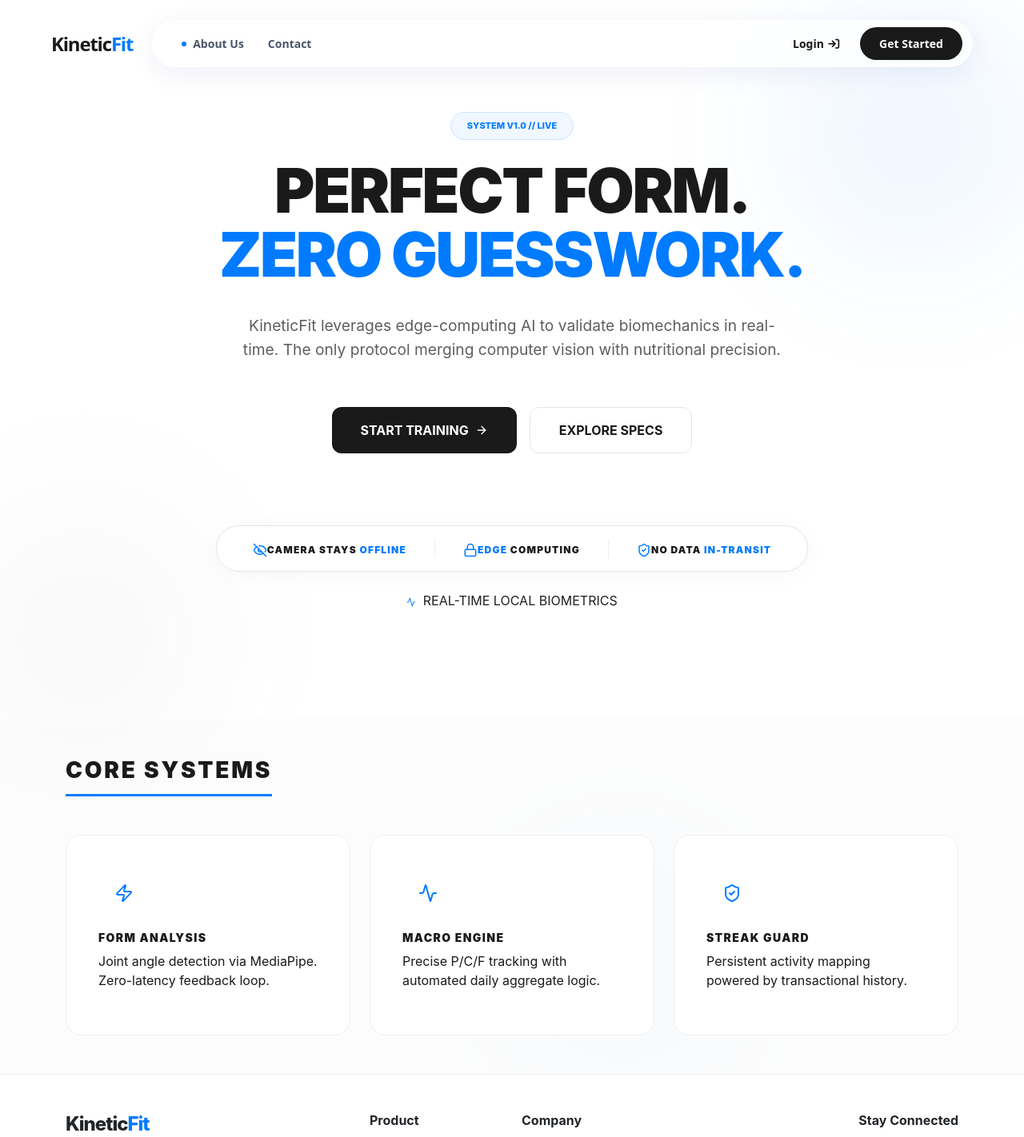
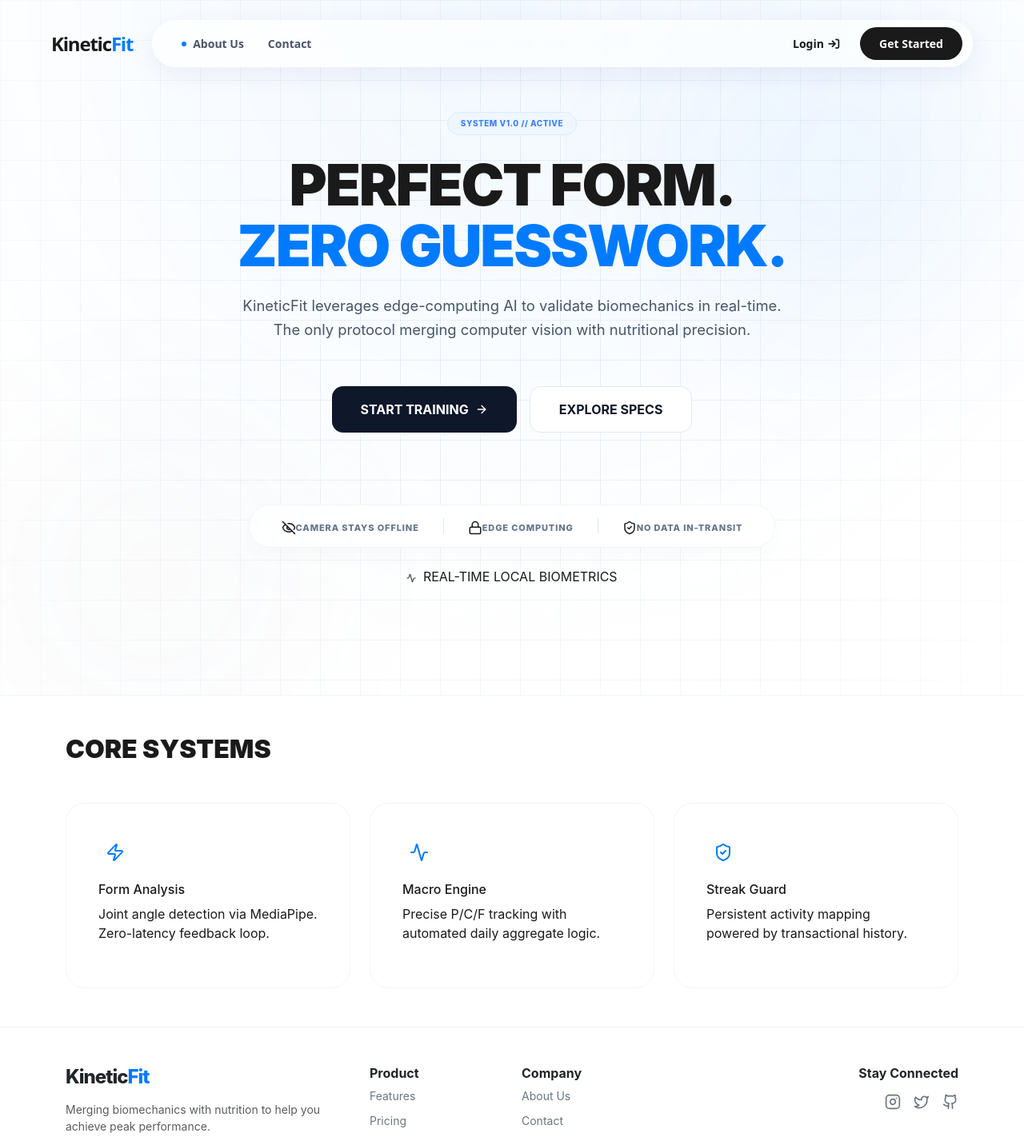
Before and after one commit to hk-Jr/kineticFit, a React (Vite) app in the folder frontend/: page / in a window 1280 px wide. Shown: the top 1422 px of the page at 80% size. Built offline with nearby package versions, Linux system fonts and the light colour scheme.

Commit message:
added diet functionalities in dashboard

```diff
--- a/frontend/src/Dashboard/Dashboard.css
+++ b/frontend/src/Dashboard/Dashboard.css
@@ -1,99 +1,155 @@
-/* --- HEATMAP STYLING --- */
-.heatmap-wrapper {
-  overflow: hidden;
-  border: 1px solid #edf2f7;
-}
-
-/* Force colors on the SVG rects */
-.react-calendar-heatmap rect.color-empty {
-  fill: #ebedf0; /* Light grey for empty days */
-}
-
-.react-calendar-heatmap rect.color-filled-green {
-  fill: #22c55e !important; /* Vivid Green for logged-in days */
-  rx: 2; /* Rounded corners for the blocks */
-  ry: 2;
-}
-
-/* Optional: Subtle hover effect on the blocks */
-.react-calendar-heatmap rect:hover {
-  stroke: #333;
-  stroke-width: 1px;
-}
-
-.streak-display {
-  display: flex;
-  align-items: center;
-}
-
-.tracking-wider {
-  letter-spacing: 0.05em;
-}
-
-/* --- DASHBOARD UI REFINEMENTS --- */
+/* Dashboard.css - Pro Layout */
 .dashboard-container {
   background-color: #f8fafc;
   min-height: 100vh;
 }
 
 .dashboard-hero {
-  background: linear-gradient(135deg, #0f172a 0%, #1e293b 100%);
-  border-bottom: 4px solid #3b82f6;
+  background: #0f172a;
+  padding-bottom: 80px;
 }
 
-.profile-avatar {
-  width: 80px;
-  height: 80px;
-  border: 3px solid rgba(59, 130, 246, 0.5);
-  box-shadow: 0 0 20px rgba(59, 130, 246, 0.3);
+.hero-insight-panel {
+  background: rgba(255, 255, 255, 0.04);
+  backdrop-filter: blur(12px);
+  border: 1px solid rgba(255, 255, 255, 0.1);
+  border-radius: 16px;
+  display: flex;
+  padding: 12px 24px;
+}
+.insight-item {
+  text-align: center;
+  min-width: 100px;
+}
+.insight-item .label {
+  display: block;
+  font-size: 10px;
+  font-weight: 800;
+  color: #94a3b8;
+}
+.insight-item .val {
+  font-size: 1.1rem;
+  font-weight: 700;
+  color: white;
+}
+.insight-sep {
+  width: 1px;
+  background: rgba(255, 255, 255, 0.1);
+  margin: 0 20px;
 }
 
-.welcome-box {
-  background: linear-gradient(135deg, #3b82f6 0%, #2563eb 100%);
-  border-radius: 20px;
-  color: white;
-  box-shadow: 0 10px 30px rgba(37, 99, 235, 0.2);
+/* Fixed Heatmap Width & Height */
+.heatmap-container-premium {
+  background: white;
+  padding: 24px;
+  border-radius: 24px;
+  margin-top: 15px;
+  max-width: 820px;
+  margin-left: auto;
+  margin-right: auto;
+  box-shadow: 0 10px 30px rgba(0, 0, 0, 0.15);
+}
+.heatmap-resizer {
+  height: 115px;
+  width: 100%;
+}
+.react-calendar-heatmap .color-empty {
+  fill: #f1f5f9;
+}
+.react-calendar-heatmap .color-filled-green {
+  fill: #10b981;
 }
 
-.action-card {
+/* Symmetrical Feature Cards */
+.content-lift {
+  margin-top: -50px;
+}
+
+.feature-card-premium {
   background: white;
   padding: 30px;
-  border-radius: 24px;
-  border: 1px solid #e2e8f0;
-  cursor: pointer;
+  border-radius: 28px;
+  border: 1px solid #f1f5f9;
   transition: all 0.3s ease;
+  min-height: 340px; /* Forces both cards to same size */
+  display: flex;
+  flex-direction: column;
+}
+.feature-card-premium:hover {
+  transform: translateY(-8px);
+  box-shadow: 0 15px 35px rgba(0, 0, 0, 0.06);
 }
 
-.action-card:hover {
-  transform: translateY(-8px);
-  box-shadow: 0 20px 40px rgba(0, 0, 0, 0.08);
-  border-color: #3b82f6;
+/* Diet Log Contrast */
+.mini-log-item {
+  display: flex;
+  justify-content: space-between;
+  padding: 10px 0;
+  border-bottom: 1px solid #f8fafc;
+}
+.food-name {
+  color: #1e293b;
+  font-weight: 600;
+  font-size: 14px;
+}
+.food-cal {
+  color: #10b981;
+  font-weight: 800;
+  font-size: 14px;
+}
+
+/* Aligned Buttons */
+.mt-auto {
+  margin-top: auto !important;
+}
+
+.btn-action-primary,
+.btn-action-success {
+  width: 100%;
+  border: none;
+  padding: 12px;
+  border-radius: 12px;
+  font-weight: 700;
+  color: white;
+}
+.btn-action-primary {
+  background: #1e293b;
+}
+.btn-action-success {
+  background: #10b981;
 }
 
 .icon-box {
-  width: 64px;
-  height: 64px;
-  border-radius: 18px;
+  width: 42px;
+  height: 42px;
+  border-radius: 12px;
   display: flex;
   align-items: center;
   justify-content: center;
-  margin-bottom: 20px;
 }
-
-.workout .icon-box {
+.bg-blue {
   background: #3b82f6;
 }
-.diet .icon-box {
+.bg-green {
   background: #10b981;
 }
-
-.btn-action {
-  background: #0f172a;
-  color: white;
-  border: none;
-  padding: 10px 24px;
-  border-radius: 12px;
-  font-size: 14px;
-  font-weight: 600;
-  margin-top: 15px;
+.tag {
+  font-size: 10px;
+  font-weight: 900;
+  color: #94a3b8;
 }
+.streak-pill-mini {
+  background: rgba(59, 130, 246, 0.15);
+  color: #60a5fa;
+  padding: 4px 12px;
+  border-radius: 50px;
+  font-size: 12px;
+}
+.badge-elite {
+  background: rgba(59, 130, 246, 0.1);
+  color: #3b82f6;
+  padding: 4px 8px;
+  border-radius: 4px;
+  font-size: 10px;
+  font-weight: 800;
+}
--- a/frontend/src/components/LandingPage.css
+++ b/frontend/src/components/LandingPage.css
@@ -1,12 +1,12 @@
-/* --- Global Container Fix --- */
+/* --- 1. CORE LAYOUT --- */
 .landing-page-root {
   font-family: "Inter", sans-serif;
   color: #1a1a1a;
   background-color: #ffffff;
-  padding-top: 140px; /* Space for the floating glass navbar */
-  overflow-x: hidden;
+  padding-top: 140px;
   position: relative;
   min-height: 100vh;
+  overflow-x: hidden;
 }
 
 .fw-black {
@@ -16,214 +16,210 @@
   color: #007bff !important;
 }
 
-/* --- Background Animations --- */
-.bg-animations {
+/* --- 2. THE BACKGROUND SYSTEM (Unified) --- */
+.bg-canvas {
+  position: absolute;
+  inset: 0;
+  z-index: 0; /* Changed to 0 so it stays behind content but stays visible */
+  pointer-events: none;
+  background-color: #ffffff;
+}
+
+/* THE GRID - Now with visibility fix */
+.subtle-grid {
+  position: absolute;
+  inset: 0;
+  /* Increased opacity to 0.08 for visibility. Changed color to a slightly darker blue-grey */
+  background-image:
+    linear-gradient(to right, rgba(0, 86, 179, 0.08) 1px, transparent 1px),
+    linear-gradient(to bottom, rgba(0, 86, 179, 0.08) 1px, transparent 1px);
+  background-size: 50px 50px;
+
+  /* This mask ensures it's strongest under the hero text and fades out */
+  mask-image: radial-gradient(circle at 50% 30%, black 20%, transparent 85%);
+  -webkit-mask-image: radial-gradient(
+    circle at 50% 30%,
+    black 20%,
+    transparent 85%
+  );
+}
+
+.radial-glow {
   position: absolute;
   top: 0;
-  left: 0;
+  left: 50%;
+  transform: translateX(-50%);
   width: 100%;
-  height: 100%;
-  z-index: 0;
-  overflow: hidden;
-  pointer-events: none;
+  height: 900px;
+  background: radial-gradient(
+    circle at 50% 0%,
+    rgba(0, 123, 255, 0.05) 0%,
+    transparent 75%
+  );
+  z-index: -1;
 }
 
+/* --- 3. ANIMATED BLOBS --- */
 .blob {
   position: absolute;
-  width: 500px;
-  height: 500px;
-  background: radial-gradient(
-    circle,
-    rgba(0, 123, 255, 0.07) 0%,
-    rgba(255, 255, 255, 0) 70%
-  );
+  width: 600px;
+  height: 600px;
   border-radius: 50%;
-  filter: blur(60px);
-  animation: float 20s infinite alternate ease-in-out;
+  filter: blur(100px);
+  z-index: -2;
+  opacity: 0.6;
+  animation: float-refined 20s infinite alternate ease-in-out;
 }
 
 .blob-1 {
   top: -100px;
-  right: -100px;
+  right: -5%;
   background: radial-gradient(
     circle,
-    rgba(0, 123, 255, 0.08) 0%,
-    rgba(255, 255, 255, 0) 70%
+    rgba(0, 123, 255, 0.12) 0%,
+    transparent 70%
   );
 }
+
 .blob-2 {
-  top: 40%;
-  left: -150px;
+  top: 30%;
+  left: -10%;
   background: radial-gradient(
     circle,
-    rgba(100, 100, 100, 0.05) 0%,
-    rgba(255, 255, 255, 0) 70%
+    rgba(100, 116, 139, 0.08) 0%,
+    transparent 70%
   );
-  animation-duration: 25s;
-}
-.blob-3 {
-  bottom: -100px;
-  right: 20%;
-  background: radial-gradient(
-    circle,
-    rgba(0, 123, 255, 0.06) 0%,
-    rgba(255, 255, 255, 0) 70%
-  );
-  animation-duration: 30s;
+  animation-delay: -5s;
 }
 
-@keyframes float {
+@keyframes float-refined {
   0% {
-    transform: translate(0, 0) scale(1);
+    transform: translate(0, 0) rotate(0deg);
   }
   100% {
-    transform: translate(50px, 100px) scale(1.1);
+    transform: translate(40px, 60px) rotate(15deg);
   }
 }
 
-/* --- Hero Layout --- */
+/* --- 4. HERO CONTENT --- */
 .hero-section {
   position: relative;
-  z-index: 1; /* Content sits above blobs */
+  z-index: 10; /* Ensures text is always on top */
   padding-bottom: 120px;
 }
 
 .hero-main-title {
-  font-size: 4.8rem;
+  font-size: clamp(2.5rem, 8vw, 4.5rem);
   line-height: 1.05;
   letter-spacing: -0.03em;
-  margin-bottom: 2rem;
+  margin-bottom: 1.5rem;
 }
 
 .hero-description {
   max-width: 700px;
-  font-size: 1.2rem;
+  font-size: 1.15rem;
   line-height: 1.6;
-  opacity: 0.7;
+  color: #475569;
   margin-bottom: 3.5rem;
 }
 
-/* --- Buttons & Pills --- */
+/* --- 5. UI ELEMENTS --- */
 .hero-btn-group {
   margin-bottom: 90px;
 }
 
 .btn-solid-dark {
-  background: #1a1a1a;
+  background: #0f172a;
   color: white;
   border: none;
   padding: 16px 36px;
-  border-radius: 12px;
+  border-radius: 14px;
   font-weight: 700;
-  display: flex;
+  display: inline-flex;
   align-items: center;
-  transition: transform 0.2s ease;
+  transition: all 0.2s ease;
 }
+
 .btn-solid-dark:hover {
   transform: translateY(-2px);
+  background: #1e293b;
+  box-shadow: 0 10px 20px rgba(15, 23, 42, 0.1);
 }
 
 .btn-outline-light {
-  background: rgba(255, 255, 255, 0.8);
-  color: #1a1a1a;
-  border: 1px solid #e1e4e8;
+  background: white;
+  color: #0f172a;
+  border: 1px solid #e2e8f0;
   padding: 16px 36px;
-  border-radius: 12px;
+  border-radius: 14px;
   font-weight: 700;
+  transition: all 0.2s ease;
 }
 
-/* --- Privacy Pill Bar --- */
+.btn-outline-light:hover {
+  background: #f8fafc;
+}
+
+/* Privacy Pill */
 .privacy-pill-bar {
   display: inline-flex;
   align-items: center;
-  background: rgba(255, 255, 255, 0.9);
-  backdrop-filter: blur(10px);
-  border: 1px solid #e1e4e8;
-  padding: 16px 45px;
+  background: rgba(255, 255, 255, 0.8);
+  backdrop-filter: blur(12px);
+  border: 1px solid #f1f5f9;
+  padding: 14px 40px;
   border-radius: 100px;
-  box-shadow: 0 4px 30px rgba(0, 0, 0, 0.03);
+  box-shadow: 0 10px 25px rgba(0, 0, 0, 0.02);
 }
 
 .pill-text {
-  font-weight: 900;
-  font-size: 12px;
-  letter-spacing: 0.1em;
+  font-weight: 800;
+  font-size: 11px;
+  letter-spacing: 0.08em;
   text-transform: uppercase;
+  color: #64748b;
 }
 
 .vertical-divider {
   width: 1px;
-  height: 24px;
-  background: #eee;
-  margin: 0 35px;
+  height: 20px;
+  background: #e2e8f0;
+  margin: 0 30px;
 }
 
-.icon-blue {
-  color: #007bff !important;
+/* Version Badge */
+.version-badge {
+  display: inline-block;
+  background: #eff6ff;
+  color: #3b82f6;
+  padding: 6px 16px;
+  border-radius: 50px;
+  font-size: 10px;
+  font-weight: 800;
+  border: 1px solid #dbeafe;
+  letter-spacing: 0.05em;
 }
 
-/* --- Core Systems Section --- */
+/* --- 6. CORE SYSTEMS SECTION --- */
 .core-features-section {
   position: relative;
   z-index: 1;
-  background-color: rgba(250, 250, 250, 0.5);
-  backdrop-filter: blur(5px);
+  background: white;
+  border-top: 1px solid #f1f5f9;
   padding: 100px 0;
 }
 
-.core-systems-heading {
-  font-size: 28px;
-  border-bottom: 3px solid #007bff;
-  display: inline-block;
-  padding-bottom: 12px;
-  letter-spacing: 0.1em;
-}
-
 .feature-card-item {
-  background: white;
+  background: #ffffff;
   padding: 2.5rem;
-  border-radius: 20px;
-  border: 1px solid #f0f0f0;
+  border-radius: 24px;
+  border: 1px solid #f1f5f9;
   height: 100%;
   transition: all 0.3s ease;
 }
 
 .feature-card-item:hover {
-  transform: translateY(-10px);
-  border-color: #007bff;
-  box-shadow: 0 20px 40px rgba(0, 123, 255, 0.06);
+  transform: translateY(-8px);
+  border-color: #3b82f6;
+  box-shadow: 0 20px 40px rgba(59, 130, 246, 0.05);
 }
-
-.feature-card-title {
-  font-weight: 900;
-  text-transform: uppercase;
-  font-size: 14px;
-  letter-spacing: 0.1em;
-}
-
-/* --- Utilities --- */
-.version-badge {
-  display: inline-block;
-  background: #f0f7ff;
-  color: #007bff;
-  padding: 8px 20px;
-  border-radius: 50px;
-  font-size: 11px;
-  font-weight: 800;
-  border: 1px solid #d0e5ff;
-}
-
-.pulse-anim {
-  animation: soft-pulse 3s infinite ease-in-out;
-}
-@keyframes soft-pulse {
-  0%,
-  100% {
-    opacity: 1;
-    transform: scale(1);
-  }
-  50% {
-    opacity: 0.6;
-    transform: scale(1.02);
-  }
-}
--- a/frontend/src/components/LandingPage.jsx
+++ b/frontend/src/components/LandingPage.jsx
@@ -15,17 +15,17 @@
 
   return (
     <div className="landing-page-root">
-      {/* --- Subtle Background Animations --- */}
-      <div className="bg-animations">
+      {/* --- REFINED BACKGROUND LAYER --- */}
+      <div className="bg-canvas">
+        <div className="subtle-grid"></div>
+        <div className="radial-glow"></div>
         <div className="blob blob-1"></div>
         <div className="blob blob-2"></div>
-        <div className="blob blob-3"></div>
       </div>
 
-      {/* Hero Section */}
       <section className="hero-section text-center">
         <div className="container position-relative">
-          <div className="version-badge mb-4">SYSTEM V1.0 // LIVE</div>
+          <div className="version-badge mb-4">SYSTEM V1.0 // ACTIVE</div>
 
           <h1 className="hero-main-title fw-black">
             PERFECT FORM. <br />
@@ -71,7 +71,7 @@
                 </span>
               </div>
             </div>
-            <p className="biometrics-tag mt-4 pulse-anim">
+            <p className="biometrics-tag mt-4">
               <Activity size={12} className="me-1 icon-blue" /> REAL-TIME LOCAL
               BIOMETRICS
             </p>
@@ -79,7 +79,7 @@
         </div>
       </section>
 
-      {/* Features Section */}
+      {/* Feature Cards Section */}
       <section className="core-features-section py-5">
         <div className="container">
           <h2 className="core-systems-heading fw-black mb-5">CORE SYSTEMS</h2>
```
Also changed, not shown: frontend/src/App.jsx (+5 -11 lines), frontend/src/Dashboard/Dashboard.jsx (+122 -145 lines), 2 other files (tests, documents, lock files or other folders).
